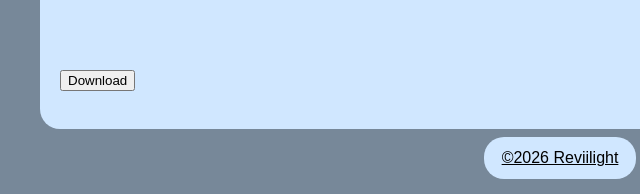
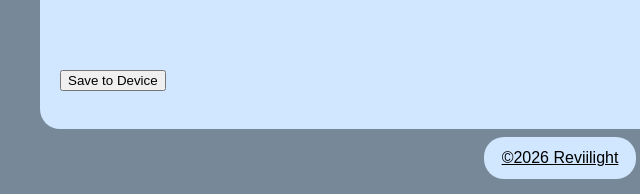
Before and after one commit to Reviilight/splatpost-bitmap-reconstructor, a plain HTML site: page index.html in a window 1280 px wide. Shown: the part 740-934 px from the top of the page, 80-720 px from the left. Drawn offline with Linux system fonts and the light colour scheme.

Commit message:
Change Download to Save to Device

```diff
--- a/index.html
+++ b/index.html
@@ -13,8 +13,7 @@
     <main class="app">
         <h1>Splatpost Bitmap Reconstructor</h1>
         <p>A web tool that helps reconstruct the original pixel-perfect bitmap from a Splatoon's automatic screenshot of
-            a
-            post.</p>
+            a post.</p>
         <p>Supported games:</p>
         <ul>
             <li>Splatoon 2 (Nintendo Switch)</li>
@@ -33,7 +32,7 @@
             <button id="threshold-reset-btn">Reset to Default</button>
         </div>
         <canvas id="canvas-rc" class="splatpost" width="320" height="120"></canvas>
-        <div><button id="download-btn">Download</button></div>
+        <div><button id="download-btn">Save to Device</button></div>
         <!-- TODO: add options to mod the result -->
         <!--
         <h3>Options:</h3>
```
